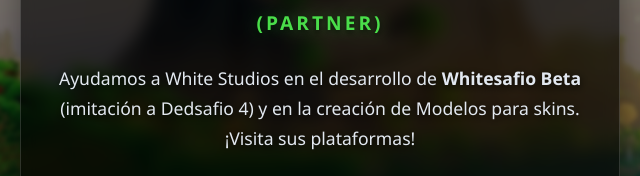
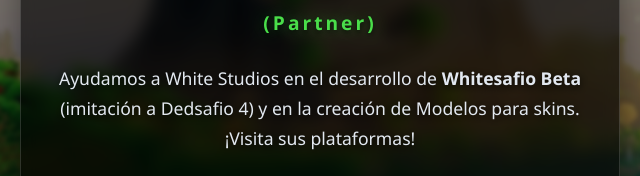
Before and after one commit to iHStudio/ih-studio-web, a plain HTML site: page whitestudio.html in a window 1280 px wide. Shown: the part 520-696 px from the top of the page, 320-960 px from the left. Drawn offline with Linux system fonts and the light colour scheme.

Commit message:
Add files via upload

```diff
--- a/whitestudio.html
+++ b/whitestudio.html
@@ -65,7 +65,6 @@
     font-size: 1.2rem;
     font-weight: 900;
     letter-spacing: 3px;
-    text-transform: uppercase;
     margin-bottom: 25px;
     text-shadow: 0 0 15px rgba(74, 222, 74, 0.4), 0 2px 5px rgba(0,0,0,0.8);
   }
@@ -138,7 +137,6 @@
 </head>
 <body>
 
-  <!-- FONDO ACTUALIZADO -->
   <img src="montañafondo.jpg" class="bg-image" alt="Fondo Montaña">
   <div class="bg-overlay"></div>
 
@@ -162,7 +160,7 @@
     <div class="card">
       <img src="white_studios_logo.png" alt="White Studios" class="studio-big-logo">
 
-      <div class="partner-badge">(PARTNER)</div>
+      <div class="partner-badge">(Partner)</div>
 
       <p>Ayudamos a White Studios en el desarrollo de <strong>Whitesafio Beta</strong> (imitación a Dedsafio 4) y en la creación de Modelos para skins. ¡Visita sus plataformas!</p>
 
```
Also changed, not shown: token-fortnite.png (added).
